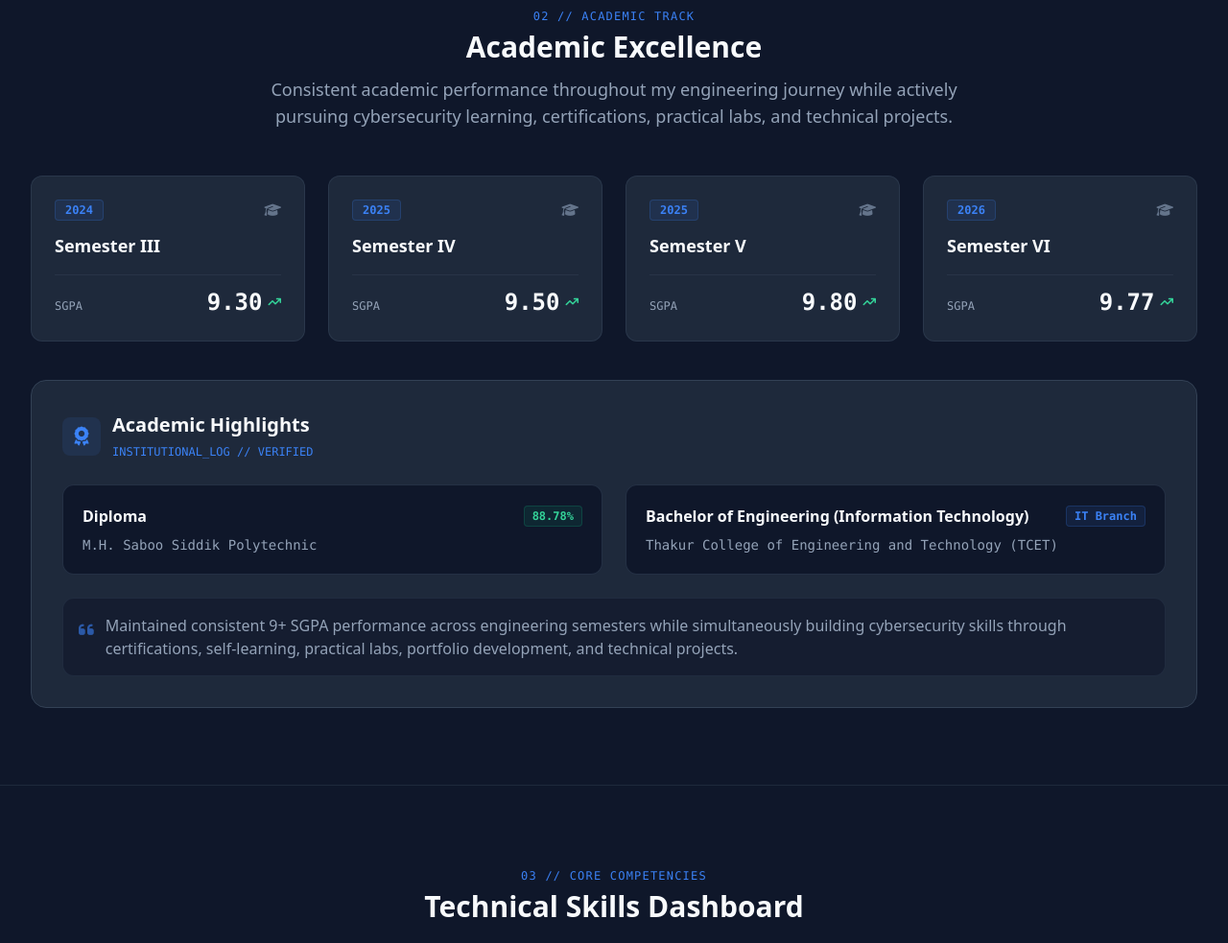
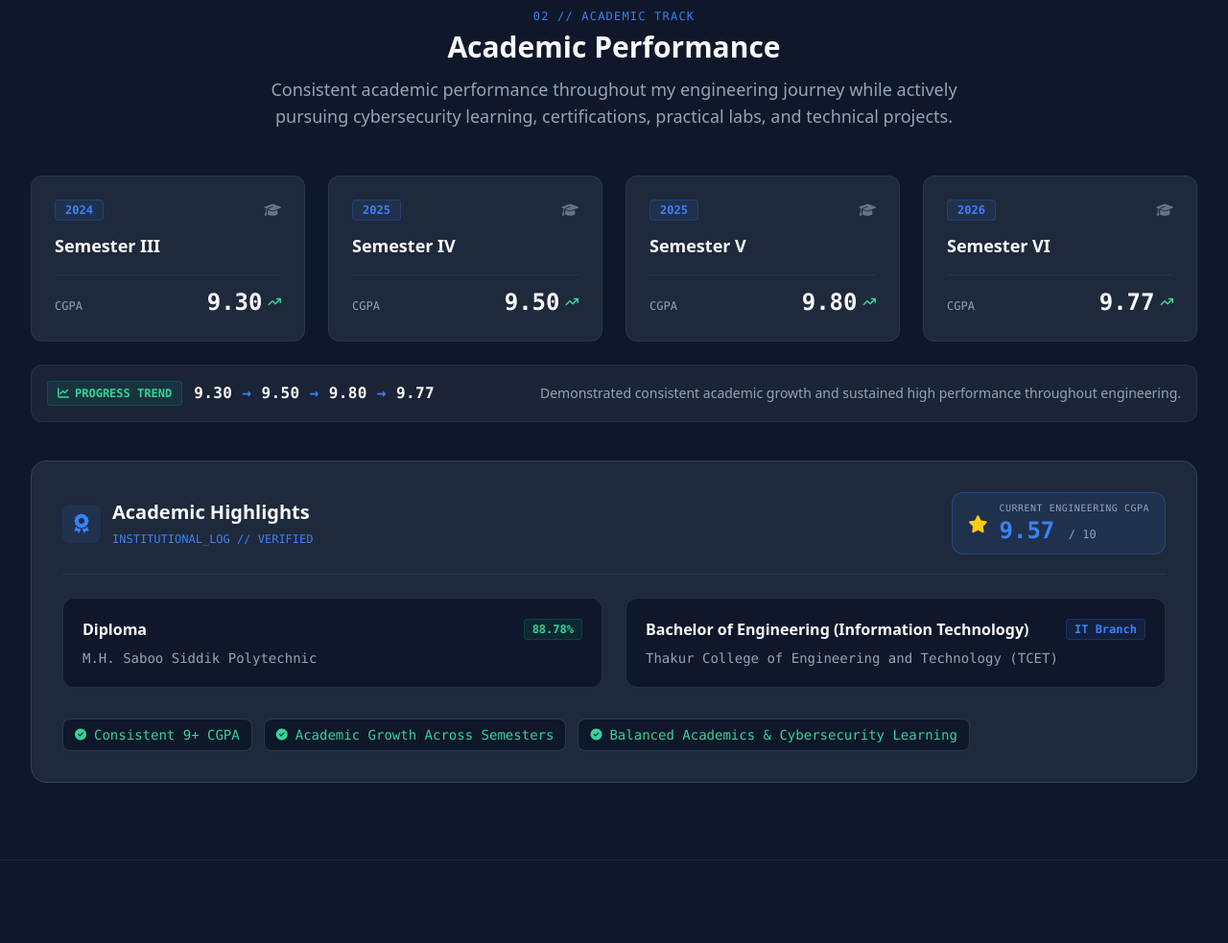
Before and after one commit to Baadshah7/Portfolio, a plain HTML site: page index.html in a window 1280 px wide. Shown: the part 1375-2358 px from the top of the page at 96% size. Drawn offline with nearby package versions, Linux system fonts and the light colour scheme.

Commit message:
Refine Academic Performance section with CGPA 9.57, progress trend, and recruiter badges

```diff
--- a/index.html
+++ b/index.html
@@ -185,14 +185,14 @@
     <section id="academic" class="py-20 max-w-7xl mx-auto px-4 sm:px-6 lg:px-8">
         <div class="text-center max-w-3xl mx-auto mb-12">
             <span class="text-xs uppercase font-mono tracking-widest text-bluePrimary">02 // Academic Track</span>
-            <h2 class="text-3xl font-bold mt-1">Academic Excellence</h2>
+            <h2 class="text-3xl font-bold mt-1">Academic Performance</h2>
             <p class="text-textMuted text-base sm:text-lg mt-3 leading-relaxed">
                 Consistent academic performance throughout my engineering journey while actively pursuing cybersecurity learning, certifications, practical labs, and technical projects.
             </p>
         </div>
 
         <!-- Academic Journey Timeline -->
-        <div class="grid grid-cols-1 sm:grid-cols-2 lg:grid-cols-4 gap-6 mb-10">
+        <div class="grid grid-cols-1 sm:grid-cols-2 lg:grid-cols-4 gap-6 mb-6">
             <!-- 2024 Semester III -->
             <div class="bg-slate800 border border-slate700/60 p-6 rounded-xl hover:border-bluePrimary/40 hover:shadow-[0_0_15px_rgba(59,130,246,0.1)] transition-all duration-300 group relative overflow-hidden">
                 <div class="flex items-center justify-between mb-3">
@@ -201,7 +201,7 @@
                 </div>
                 <h3 class="font-bold text-lg text-textLight">Semester III</h3>
                 <div class="mt-4 pt-3 border-t border-slate700/50 flex items-baseline justify-between">
-                    <span class="text-xs font-mono uppercase text-textMuted">SGPA</span>
+                    <span class="text-xs font-mono uppercase text-textMuted">CGPA</span>
                     <div class="flex items-center space-x-1.5">
                         <span class="text-2xl font-extrabold font-mono text-textLight group-hover:text-bluePrimary transition-colors">9.30</span>
                         <i class="fa-solid fa-arrow-trend-up text-xs text-emerald-400" title="Consistent Academic Growth"></i>
@@ -217,7 +217,7 @@
                 </div>
                 <h3 class="font-bold text-lg text-textLight">Semester IV</h3>
                 <div class="mt-4 pt-3 border-t border-slate700/50 flex items-baseline justify-between">
-                    <span class="text-xs font-mono uppercase text-textMuted">SGPA</span>
+                    <span class="text-xs font-mono uppercase text-textMuted">CGPA</span>
                     <div class="flex items-center space-x-1.5">
                         <span class="text-2xl font-extrabold font-mono text-textLight group-hover:text-bluePrimary transition-colors">9.50</span>
                         <i class="fa-solid fa-arrow-trend-up text-xs text-emerald-400" title="Consistent Academic Growth"></i>
@@ -233,7 +233,7 @@
                 </div>
                 <h3 class="font-bold text-lg text-textLight">Semester V</h3>
                 <div class="mt-4 pt-3 border-t border-slate700/50 flex items-baseline justify-between">
-                    <span class="text-xs font-mono uppercase text-textMuted">SGPA</span>
+                    <span class="text-xs font-mono uppercase text-textMuted">CGPA</span>
                     <div class="flex items-center space-x-1.5">
                         <span class="text-2xl font-extrabold font-mono text-textLight group-hover:text-bluePrimary transition-colors">9.80</span>
                         <i class="fa-solid fa-arrow-trend-up text-xs text-emerald-400" title="Consistent Academic Growth"></i>
@@ -249,7 +249,7 @@
                 </div>
                 <h3 class="font-bold text-lg text-textLight">Semester VI</h3>
                 <div class="mt-4 pt-3 border-t border-slate700/50 flex items-baseline justify-between">
-                    <span class="text-xs font-mono uppercase text-textMuted">SGPA</span>
+                    <span class="text-xs font-mono uppercase text-textMuted">CGPA</span>
                     <div class="flex items-center space-x-1.5">
                         <span class="text-2xl font-extrabold font-mono text-textLight group-hover:text-bluePrimary transition-colors">9.77</span>
                         <i class="fa-solid fa-arrow-trend-up text-xs text-emerald-400" title="Consistent Academic Growth"></i>
@@ -258,19 +258,45 @@
             </div>
         </div>
 
+        <!-- Tiny Trend Summary -->
+        <div class="bg-slate800/80 border border-slate700/50 p-4 rounded-xl mb-10 flex flex-col md:flex-row md:items-center md:justify-between gap-3 text-sm">
+            <div class="flex items-center space-x-3 flex-wrap gap-y-2">
+                <span class="text-xs font-mono font-semibold uppercase bg-emerald-500/10 text-emerald-400 border border-emerald-500/20 px-2.5 py-1 rounded flex items-center gap-1.5">
+                    <i class="fa-solid fa-chart-line"></i> Progress Trend
+                </span>
+                <span class="font-mono font-bold text-textLight text-base tracking-wide">
+                    9.30 <span class="text-bluePrimary">→</span> 9.50 <span class="text-bluePrimary">→</span> 9.80 <span class="text-bluePrimary">→</span> 9.77
+                </span>
+            </div>
+            <p class="text-textMuted text-xs sm:text-sm font-sans">
+                Demonstrated consistent academic growth and sustained high performance throughout engineering.
+            </p>
+        </div>
+
         <!-- Achievement Summary Card -->
-        <div class="bg-slate800 border border-slate700 rounded-2xl p-6 sm:p-8 hover:border-slate600 transition-all duration-300">
-            <div class="flex items-center space-x-3 mb-6">
-                <div class="w-10 h-10 rounded-lg bg-bluePrimary/10 flex items-center justify-center text-bluePrimary">
-                    <i class="fa-solid fa-award text-xl"></i>
+        <div class="bg-slate800 border border-slate700 rounded-2xl p-6 sm:p-8 hover:border-slate600 transition-all duration-300 space-y-6">
+            <div class="flex flex-col sm:flex-row sm:items-center justify-between gap-4 border-b border-slate700/60 pb-5">
+                <div class="flex items-center space-x-3">
+                    <div class="w-10 h-10 rounded-lg bg-bluePrimary/10 flex items-center justify-center text-bluePrimary">
+                        <i class="fa-solid fa-award text-xl"></i>
+                    </div>
+                    <div>
+                        <h3 class="text-xl font-bold text-textLight">Academic Highlights</h3>
+                        <span class="text-xs font-mono text-bluePrimary">INSTITUTIONAL_LOG // VERIFIED</span>
+                    </div>
                 </div>
-                <div>
-                    <h3 class="text-xl font-bold text-textLight">Academic Highlights</h3>
-                    <span class="text-xs font-mono text-bluePrimary">INSTITUTIONAL_LOG // VERIFIED</span>
+
+                <!-- Current Engineering CGPA Highlight Badge -->
+                <div class="bg-bluePrimary/10 border border-bluePrimary/30 px-4 py-2 rounded-xl flex items-center space-x-3 w-max">
+                    <div class="text-yellow-400 text-lg"><i class="fa-solid fa-star"></i></div>
+                    <div>
+                        <span class="block text-[10px] uppercase font-mono tracking-wider text-textMuted">Current Engineering CGPA</span>
+                        <span class="text-xl sm:text-2xl font-extrabold font-mono text-bluePrimary">9.57 <span class="text-xs font-normal text-textMuted">/ 10</span></span>
+                    </div>
                 </div>
             </div>
 
-            <div class="grid grid-cols-1 md:grid-cols-2 gap-6 mb-6">
+            <div class="grid grid-cols-1 md:grid-cols-2 gap-6">
                 <div class="bg-slate900 border border-slate700/60 p-4 sm:p-5 rounded-xl space-y-2">
                     <div class="flex items-center justify-between flex-wrap gap-2">
                         <h4 class="font-bold text-base text-textLight">Diploma</h4>
@@ -288,11 +314,17 @@
                 </div>
             </div>
 
-            <div class="bg-slate900/60 border border-slate700/40 p-4 rounded-xl text-textMuted text-sm sm:text-base leading-relaxed flex items-start space-x-3">
-                <i class="fa-solid fa-quote-left text-bluePrimary/60 text-lg mt-0.5 flex-shrink-0"></i>
-                <p>
-                    Maintained consistent 9+ SGPA performance across engineering semesters while simultaneously building cybersecurity skills through certifications, self-learning, practical labs, portfolio development, and technical projects.
-                </p>
+            <!-- Clean Recruiter-Friendly Achievement Badges -->
+            <div class="pt-2 flex flex-wrap gap-3 items-center">
+                <span class="text-xs sm:text-sm font-mono bg-slate900 border border-slate700/80 px-3 py-1.5 rounded-lg text-emerald-400 flex items-center gap-2">
+                    <i class="fa-solid fa-circle-check text-xs"></i> Consistent 9+ CGPA
+                </span>
+                <span class="text-xs sm:text-sm font-mono bg-slate900 border border-slate700/80 px-3 py-1.5 rounded-lg text-emerald-400 flex items-center gap-2">
+                    <i class="fa-solid fa-circle-check text-xs"></i> Academic Growth Across Semesters
+                </span>
+                <span class="text-xs sm:text-sm font-mono bg-slate900 border border-slate700/80 px-3 py-1.5 rounded-lg text-emerald-400 flex items-center gap-2">
+                    <i class="fa-solid fa-circle-check text-xs"></i> Balanced Academics & Cybersecurity Learning
+                </span>
             </div>
         </div>
     </section>
```
